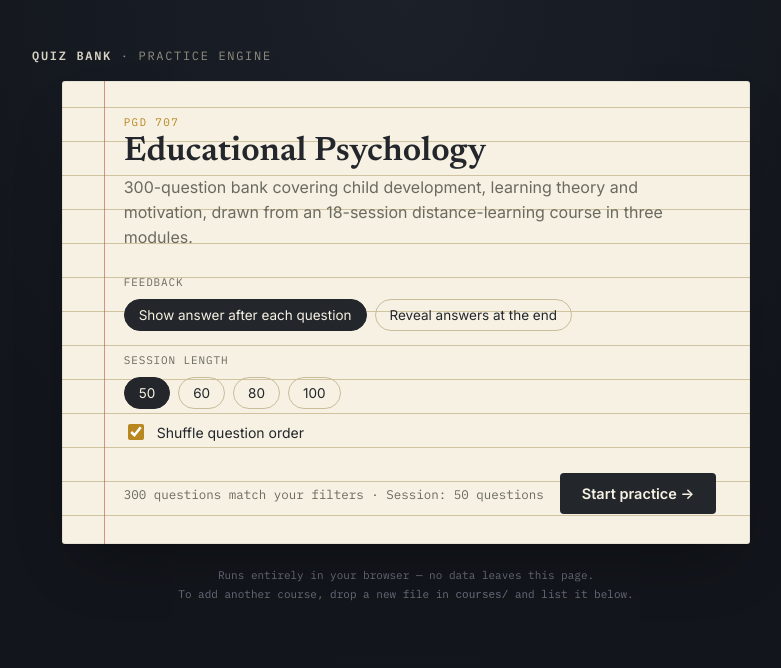
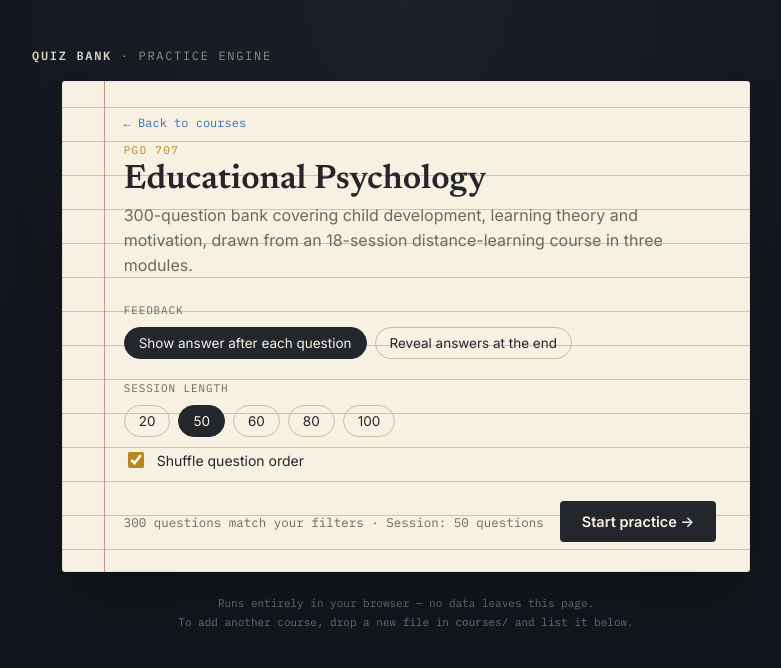
Before and after one commit to codeprefect/pgdequiz, a plain HTML site: page index.html in a window 1280 px wide. Both pictures are taken after a click on the button 654 px from the left and 285 px from the top of the page. Shown: the whole page, without its empty margins (234-1015 px from the left). Drawn offline with Linux system fonts and the light colour scheme.

Commit message:
added 20 question option

```diff
--- a/app.js
+++ b/app.js
@@ -120,8 +120,24 @@
     const stats = QuizProgress.getStats(course.id);
 
     clear(root);
+    const sheet = el("div", { class: "sheet" });
 
-    const sheet = el("div", { class: "sheet" });
+    // breadcrumb: back to course picker
+    const backCrumb = el("div", { class: "breadcrumbs" }, [
+      el(
+        "a",
+        {
+          href: "#",
+          onclick: (e) => {
+            e.preventDefault();
+            state.course = null;
+            renderCoursePicker(QuizBank.listCourses());
+          },
+        },
+        ["\u2190 Back to courses"]
+      ),
+    ]);
+    sheet.appendChild(backCrumb);
     sheet.appendChild(el("span", { class: "eyebrow" }, [course.code]));
     sheet.appendChild(el("h1", { class: "setup-title" }, [course.title]));
     sheet.appendChild(
@@ -161,7 +177,7 @@
     const countGroup = el("div", { class: "field-group" });
     countGroup.appendChild(el("span", { class: "field-label" }, ["Session length"]));
     const countRow = el("div", { class: "count-row" });
-    [50, 60, 80, 100].forEach((n) => {
+    [20, 50, 60, 80, 100].forEach((n) => {
       countRow.appendChild(
         el(
           "button",
@@ -197,8 +213,9 @@
       parts: Array.from(state.parts),
     });
     const footer = el("div", { class: "setup-footer" });
-    // compute effective session size (engine enforces min 50 and caps at pool length)
-    const effectiveSize = Math.min(Math.max(state.countChoice, 50), pool.length);
+    // compute effective session size by asking the engine to build a session
+    const testSession = QuizBank.createSession(pool, { shuffle: false, limit: state.countChoice });
+    const effectiveSize = testSession.questions.length;
     footer.appendChild(
       el("span", { class: "pool-count" }, [
           `${pool.length} question${pool.length === 1 ? "" : "s"} match your filters · Session: ${effectiveSize} questions`,
@@ -284,6 +301,8 @@
     clear(root);
 
     const sheet = el("div", { class: "sheet" });
+
+    // (no breadcrumb here — prevent returning to setup during an active quiz)
 
     // header
     const header = el("div", { class: "quiz-header" });
--- a/engine.js
+++ b/engine.js
@@ -121,7 +121,7 @@
    */
   function createSession(pool, opts) {
     opts = opts || {};
-    const minSessionSize = 50;
+    const minSessionSize = 20;
     let desired = typeof opts.limit === "number" && opts.limit > 0 ? opts.limit : pool.length;
     // enforce minimum but never exceed pool length
     desired = Math.max(desired, minSessionSize);
--- a/styles.css
+++ b/styles.css
@@ -306,6 +306,18 @@ p { line-height: 1.55; color: var(--ink); }
   margin-bottom: 14px;
 }
 
+.breadcrumbs {
+  font-family: var(--font-mono);
+  font-size: 12px;
+  color: var(--ink-soft);
+  margin-bottom: 12px;
+}
+.breadcrumbs a {
+  color: var(--focus);
+  text-decoration: none;
+}
+.breadcrumbs a:hover { text-decoration: underline; }
+
 .q-prompt {
   font-family: var(--font-display);
   font-size: clamp(19px, 2.6vw, 22px);
```
Also changed, not shown: 1 other file.
